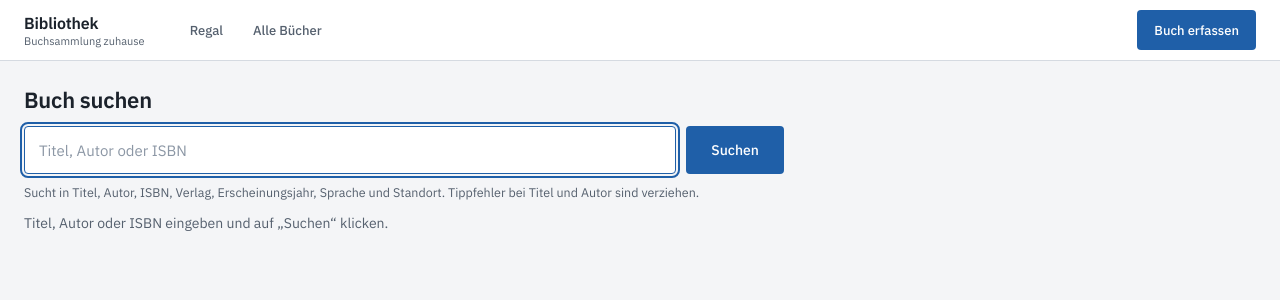
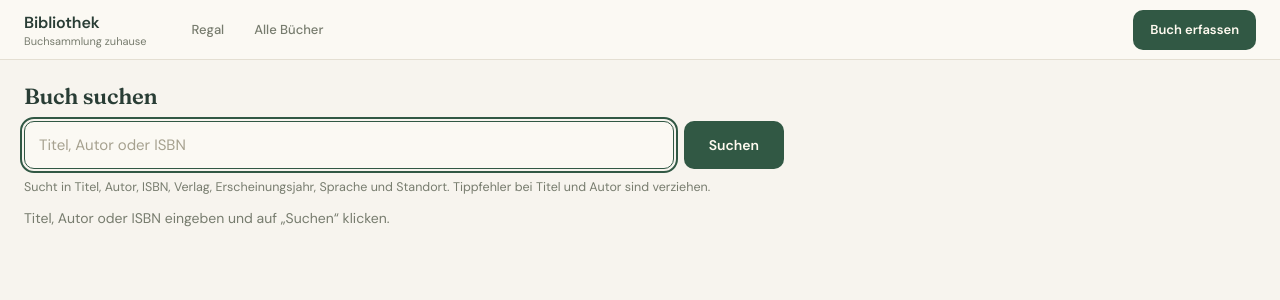
Before and after one commit to C3PHEI/home_library, a React (Vite) app in the folder client/: page /suche in a window 1280 px wide. Shown: the top 300 px of the page. Built offline with nearby package versions, Linux system fonts and the light colour scheme.

Commit message:
import new fonts - change color variables

```diff
--- a/client/package.json
+++ b/client/package.json
@@ -10,8 +10,9 @@
     "preview": "vite preview"
   },
   "dependencies": {
+    "@fontsource/dm-sans": "^5.3.0",
+    "@fontsource/fraunces": "^5.3.0",
     "@fontsource/ibm-plex-mono": "^5.3.0",
-    "@fontsource/ibm-plex-sans": "^5.3.0",
     "react": "^19.2.8",
     "react-dom": "^19.2.8",
     "react-router-dom": "^7.18.4"
--- a/client/src/index.css
+++ b/client/src/index.css
@@ -1,58 +1,94 @@
-/* Farben und Masse aus den Mockups */
+/* Farben und Masse aus dem neuen Mock ("Bibliothek Mama", Grün und Papier).
+   Die Variablennamen sind dieselben wie vorher, damit die bestehenden
+   Komponenten ohne Änderung die neuen Farben bekommen. */
 :root {
-  --bg: #F4F5F7;
-  --surface: #FFFFFF;
-  --border: #D5DAE1;
-  --input-border: #C4CAD3;
+  /* Flächen */
+  --bg: #F7F4EE;              /* Seitenhintergrund, warmes Papier */
+  --surface: #FBF9F3;         /* Karten, Eingabefelder */
+  --surface-muted: #F5F1E7;   /* leicht abgesetzte Flächen */
+  --cover-bg: #EEE9DC;        /* Platzhalter ohne Cover */
 
-  --text: #1B222B;
-  --text-muted: #55606E;
-  --text-faint: #8C97A5;
+  /* Linien */
+  --border: #E4DFD2;
+  --input-border: #C9C6B7;
+  --divider: #E6E0D4;
+  --row-divider: #EFEAE0;
 
-  --accent: #1F5FA8;
-  --accent-hover: #16437A;
-  --accent-soft: #E7EFF8;
+  /* Text */
+  --text: #293D35;
+  --text-muted: #777C6E;
+  --text-faint: #A6A18F;
 
-  --accent-border: #C0CEDD;
-  --accent-notice: #EDF2F8;
-  --accent-notice-text: #1B4B85;
-  --accent-notice-muted: #33506E;
+  /* Hauptfarbe (Buttons, Links, aktive Elemente) */
+  --accent: #315844;
+  --accent-hover: #24483B;
+  --accent-soft: #E6EDE6;
+  --accent-border: #B9C3AC;
 
-  --slot-filled: #DCE8F5;
-  --slot-filled-hover: #CBDDF0;
-  --slot-filled-border: #A8C4E3;
-  --slot-count: #33506E;
-  --slot-empty: #ECEFF3;
-  --slot-empty-hover: #E2E6EB;
-  --slot-empty-border: #B6BDC7;
+  /* Messing: Eyebrow-Texte, Icons, Akzentlinie in der Navigation */
+  --brass: #9A7652;
+  --brass-soft: #F0EADC;
+  --gold: #D2B173;
 
-  --divider: #E4E8ED;
-  --row-divider: #EEF1F4;
-  --surface-muted: #FAFBFC;
-  --cover-bg: #E3E7ED;
+  /* Seitenleiste */
+  --sidebar: #24483B;
+  --sidebar-hover: #365B4B;
+  --sidebar-text: #D6E0D6;
+  --sidebar-text-active: #FFF9ED;
+  --sidebar-muted: #A9B9AA;
+  --sidebar-border: #466354;
 
-  --warning: #8A5A12;
+  /* Zweitrangige Buttons */
+  --secondary: #E9E4D8;
+  --secondary-hover: #DED8CA;
+  --secondary-text: #315143;
 
-  --danger: #A12C2C;
-  --danger-soft: #FBECEC;
-  --danger-border: #E5B5B5;
+  /* Hinweis-Box (neutral) */
+  --accent-notice: #EEF1EA;
+  --accent-notice-text: #2F4F3F;
+  --accent-notice-muted: #4A5E52;
 
-  --success-soft: #EDF6EF;
-  --success-border: #A9CDB4;
+  /* Regalübersicht (bis zum Umbau der Übersicht) */
+  --slot-filled: #E7EEE4;
+  --slot-filled-hover: #DCE7D8;
+  --slot-filled-border: #B9C3AC;
+  --slot-count: #314A3B;
+  --slot-empty: #F8F5ED;
+  --slot-empty-hover: #F1ECE0;
+  --slot-empty-border: #D7CFBD;
+
+  /* Zustände */
+  --warning: #8A5E12;
+
+  --danger: #A54C40;
+  --danger-hover: #8E3F34;
+  --danger-soft: #F8ECE8;
+  --danger-border: #E2B9B0;
+
+  --success-soft: #EAF2EA;
+  --success-border: #A9C7AF;
   --success-icon: #2E6B42;
   --success-text: #24572F;
   --success-muted: #3D6A48;
 
-  --caution-soft: #FDF3E3;
+  --caution-soft: #FBF1DF;
   --caution-border: #E0B15E;
   --caution-icon: #8A5E12;
   --caution-text: #6B4A12;
   --caution-muted: #7A5716;
 
-  --radius: 6px;
-  --radius-sm: 4px;
+  /* Rundungen und Schatten */
+  --radius-lg: 16px;   /* Karten */
+  --radius: 12px;      /* Boxen, Hinweise */
+  --radius-sm: 10px;   /* Buttons, Eingabefelder */
 
-  --sans: 'IBM Plex Sans', system-ui, 'Segoe UI', sans-serif;
+  --shadow-sm: 0 3px 14px rgba(71, 62, 41, 0.06);
+  --shadow: 0 8px 28px rgba(71, 62, 41, 0.075);
+  --shadow-md: 0 14px 40px rgba(71, 62, 41, 0.1);
+
+  /* Schriften */
+  --sans: 'DM Sans', system-ui, 'Segoe UI', sans-serif;
+  --serif: 'Fraunces', Georgia, serif;
   --mono: 'IBM Plex Mono', ui-monospace, Consolas, monospace;
 
   color-scheme: light;
@@ -61,6 +97,12 @@
   background: var(--bg);
   -webkit-font-smoothing: antialiased;
   -moz-osx-font-smoothing: grayscale;
+}
+
+*,
+*::before,
+*::after {
+  box-sizing: border-box;
 }
 
 body {
@@ -80,52 +122,157 @@ a:hover {
   outline-offset: 2px;
 }
 
+/* ---------- Typografie ---------- */
+
+/* Überschriften in der Serifenschrift wie im Mock.
+   Grösse und Abstände setzen die Seiten selbst. */
+h1,
+h2 {
+  font-family: var(--serif);
+  font-weight: 500;
+  color: var(--text);
+}
+
+h1 {
+  font-size: clamp(30px, 4vw, 43px);
+  line-height: 1.12;
+  letter-spacing: -1.2px;
+}
+
+h2 {
+  font-size: 25px;
+  line-height: 1.2;
+  letter-spacing: -0.4px;
+}
+
+h3 {
+  font-size: 16px;
+  font-weight: 600;
+}
+
+/* Kleine Zeile über dem Seitentitel: "WILLKOMMEN DAHEIM" */
+.eyebrow {
+  font-size: 10px;
+  font-weight: 700;
+  letter-spacing: 1.8px;
+  text-transform: uppercase;
+  color: var(--brass);
+}
+
+.muted {
+  font-size: 14px;
+  color: var(--text-muted);
+}
+
 /* ---------- Gemeinsame Bausteine ---------- */
+
+.card {
+  background: var(--surface);
+  border: 1px solid var(--border);
+  border-radius: var(--radius-lg);
+  box-shadow: var(--shadow-sm);
+}
 
 .btn {
   display: inline-flex;
   align-items: center;
   justify-content: center;
-  height: 38px;
+  gap: 9px;
+  height: 40px;
   padding: 0 16px;
   border-radius: var(--radius-sm);
   border: 1px solid transparent;
   font-family: inherit;
   font-size: 13px;
-  font-weight: 500;
+  font-weight: 600;
   white-space: nowrap;
   cursor: pointer;
+  transition: transform 0.16s, background 0.16s, border-color 0.16s;
+}
+.btn:hover {
+  transform: translateY(-1px);
 }
 
+/* Hauptaktion: dunkelgrün */
 .btn-primary {
   background: var(--accent);
-  color: #FFFFFF;
+  color: #FFFAF0;
 }
 .btn-primary:hover {
   background: var(--accent-hover);
-  color: #FFFFFF;
+  color: #FFFAF0;
 }
 
+/* Zweitrangig: beige Fläche */
 .btn-secondary {
-  background: var(--surface);
-  border-color: var(--input-border);
-  color: var(--text);
+  background: var(--secondary);
+  color: var(--secondary-text);
 }
 .btn-secondary:hover {
-  border-color: var(--text-muted);
-  color: var(--text);
+  background: var(--secondary-hover);
+  color: var(--secondary-text);
+}
+
+/* Nur Rahmen: Abbrechen, Zurück */
+.btn-outline {
+  background: transparent;
+  border-color: var(--input-border);
+  color: var(--secondary-text);
+}
+.btn-outline:hover {
+  background: var(--surface-muted);
+  color: var(--secondary-text);
+}
+
+/* Löschen */
+.btn-danger {
+  background: var(--danger);
+  color: #FFFAF0;
+}
+.btn-danger:hover {
+  background: var(--danger-hover);
+  color: #FFFAF0;
+}
+
+.btn-small {
+  height: 34px;
+  padding: 0 11px;
+  font-size: 12px;
 }
 
 .btn:disabled,
 .btn:disabled:hover {
   cursor: default;
-  background: var(--surface);
+  transform: none;
+  background: var(--surface-muted);
   border-color: var(--border);
   color: var(--text-faint);
 }
 
+/* Quadratischer Button nur mit Icon (Schliessen, Blättern) */
+.icon-btn {
+  display: grid;
+  place-items: center;
+  width: 38px;
+  height: 38px;
+  padding: 0;
+  border: 1px solid #DED9CC;
+  border-radius: var(--radius-sm);
+  background: #FAF8F1;
+  color: var(--secondary-text);
+  cursor: pointer;
+}
+.icon-btn:hover {
+  background: #EEE9DC;
+}
+.icon-btn:disabled {
+  cursor: default;
+  opacity: 0.45;
+  background: #FAF8F1;
+}
+
 .select {
-  height: 36px;
+  height: 40px;
   padding: 0 10px;
   border: 1px solid var(--input-border);
   border-radius: var(--radius-sm);
@@ -137,8 +284,7 @@ a:hover {
 
 .input {
   width: 100%;
-  height: 38px;
-  box-sizing: border-box;
+  height: 40px;
   padding: 0 12px;
   border: 1px solid var(--input-border);
   border-radius: var(--radius-sm);
```
Also changed, not shown: client/src/main.jsx (+6 -3 lines), 1 other file (tests, documents, lock files or other folders).
